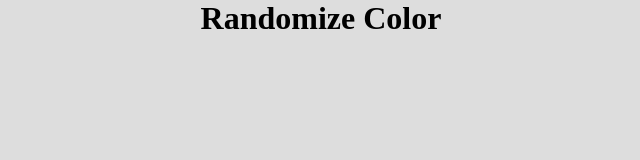
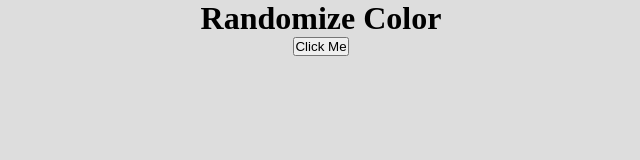
Before and after one commit to mary3210/PhaseOneProject, a React (Create React App) app: page / in a window 1280 px wide. Shown: the top 160 px of the page, without its empty margins (319-959 px from the left). Built offline with nearby package versions, Linux system fonts and the light colour scheme.

Commit message:
Created a button in RandomizeColor component

```diff
--- a/src/projects/02-RandomizeColors/RandomizeColors.jsx
+++ b/src/projects/02-RandomizeColors/RandomizeColors.jsx
@@ -5,6 +5,7 @@ export default function RandomizeColors (){
     return(
         <div className="container">
             <Title text={"Randomize Color"} classes={"mb-4"}/>
+            <button>Click Me</button>
             </div>
 
 
--- a/src/projects/components/Title.jsx
+++ b/src/projects/components/Title.jsx
@@ -2,6 +2,6 @@ import React from 'react'
 
 export default function Title({classes, text}) {
   return (
-      <h1 className={!classes ? "title text-center" : classes}>{!text ? "Title" :text}</h1>
+      <h1 className={!classes ? "title" : classes && "title text-center"}>{!text ? "Title" :text}</h1>
   )
 }
```
